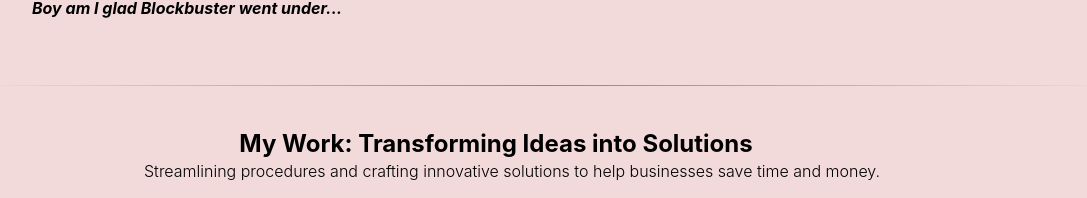
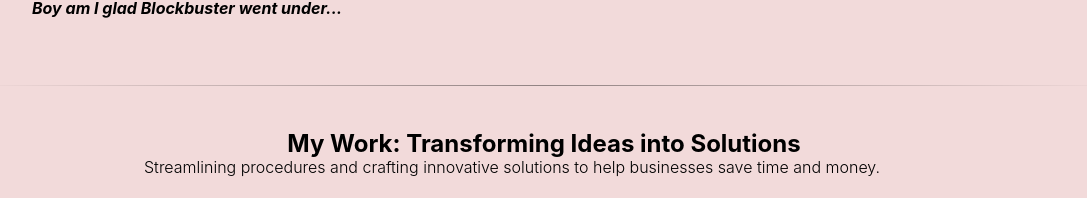
Before and after one commit to Jerry-Vrrr/Jerry-Vohrer-Development-Portfolio, a React (Create React App) app: page / in a window 1280 px wide. Shown: the part 953-1151 px from the top of the page, without its empty margins (96-1183 px from the left). Built offline with nearby package versions, Linux system fonts and the light colour scheme.

Commit message:
adjust h2 styling in projects

```diff
--- a/src/styles/Projects.scss
+++ b/src/styles/Projects.scss
@@ -82,8 +82,6 @@ a {
 h2 {
   text-align: center;
   width: 100%;
-  margin-right: 4em;
-  margin-bottom: 1em;
 }
 
 h3 {
```
